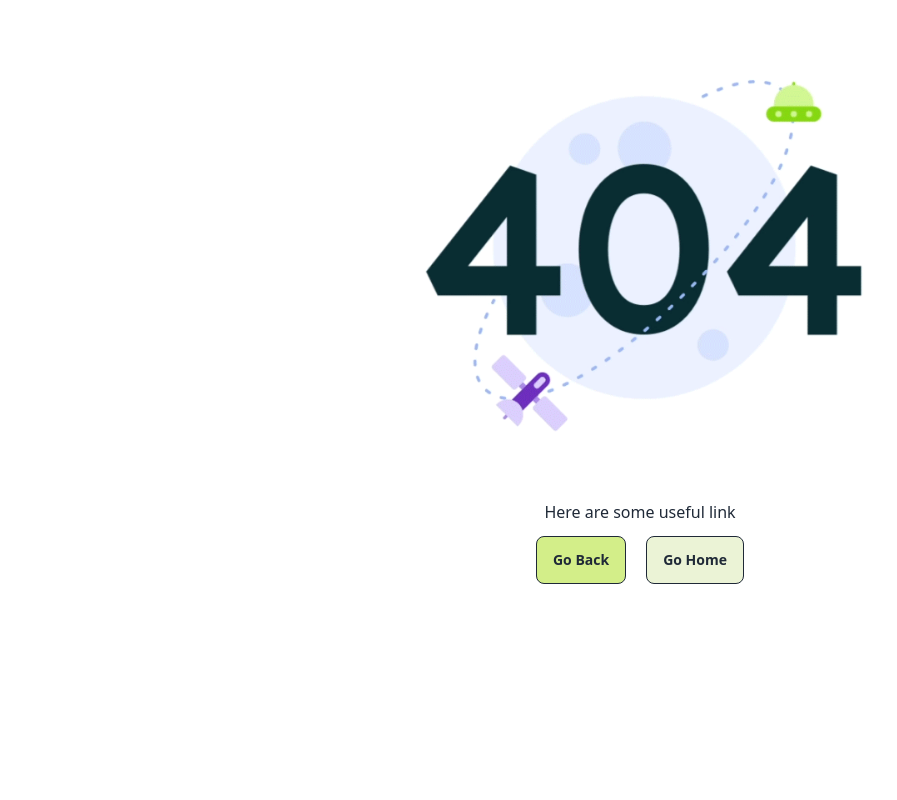
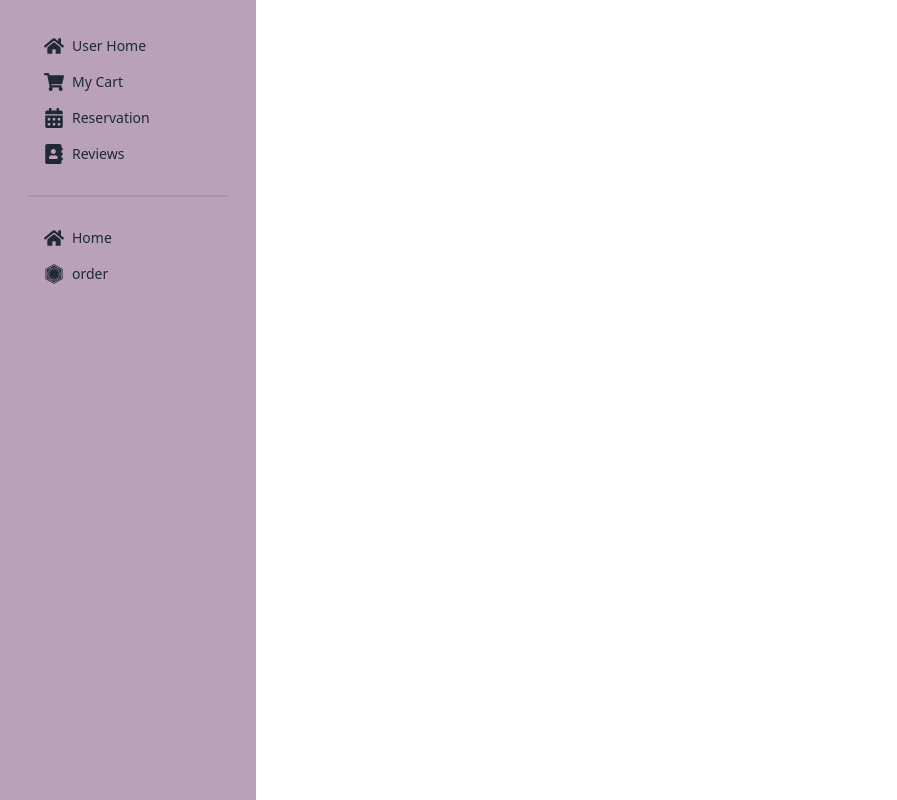
Before and after one commit to Md-Sufian-Jidan/bistro-boss-client-me, a React (Vite) app: page /dashboard in a window 1280 px wide. Shown: the whole page, without its empty margins (0-897 px from the left). Built offline with nearby package versions, Linux system fonts and the light colour scheme; no server answers.

Commit message:
dashboard route and cart route added

```diff
--- a/src/Hooks/useCart.jsx
+++ b/src/Hooks/useCart.jsx
@@ -7,10 +7,10 @@ const useCart = () => {
     const { data: carts = [], refetch } = useQuery({
         queryKey: ["carts"],
         queryFn: async () => {
-            const res = await axiosSecure.get(`/carts`);
+            const {data} = await axiosSecure.get(`/carts`);
             // const res = axios.get(`${import.meta.env.VITE_API_URL}/carts`)
-            console.log(res.data);
-            return res.data;
+            // console.log(data);
+            return data;
         }
     })
     return [carts, refetch];
--- /dev/null
+++ b/src/Layout/Dashboard.jsx
@@ -0,0 +1,42 @@
+import { FaAddressBook, FaCalendarAlt, FaHome, FaShoppingCart } from "react-icons/fa";
+import { FaFirstOrder } from "react-icons/fa6";
+import { NavLink, Outlet } from "react-router-dom";
+
+const Dashboard = () => {
+    return (
+        <div className="flex mx-auto">
+            {/* dashboard sidebar */}
+            <div className="w-64 min-h-screen bg-[#521452]/40 p-5">
+                <ul className="menu">
+                    <li>
+                        <NavLink to="/dashboard/user-home"><FaHome size={20} />User Home</NavLink>
+                    </li>
+                    <li>
+                        <NavLink to="/dashboard/my-cart" end><FaShoppingCart size={20} /> My Cart</NavLink>
+                    </li>
+                    <li>
+                        <NavLink to="/dashboard/reservation"><FaCalendarAlt size={20} />Reservation</NavLink>
+                    </li>
+                    <li>
+                        <NavLink to="/dashboard/reviews"><FaAddressBook size={20} />Reviews</NavLink>
+                    </li>
+                    <div className="divider"></div>
+                    <li>
+                        <NavLink to="/"><FaHome size={20} />Home</NavLink>
+                    </li>
+                    <li>
+                        <NavLink to="/order/salad"><FaFirstOrder size={20} />order</NavLink>
+                    </li>
+                </ul>
+            </div>
+
+            <div className="flex-1 p-8">
+                {/* dashboard content */}
+                <Outlet />
+            </div>
+
+        </div>
+    );
+};
+
+export default Dashboard;
--- /dev/null
+++ b/src/Pages/Dashboard/Cart/Cart.jsx
@@ -0,0 +1,59 @@
+import { FaTrashAlt } from "react-icons/fa";
+import useCart from "../../../Hooks/useCart";
+
+const Cart = () => {
+    const [carts] = useCart();
+    const totalPrice = carts.reduce((acc, item) => (acc + item.price), 0)
+    // console.log(totalPrice);
+    return (
+        <div>
+            <div className="flex justify-around items-center">
+                <h2 className="text-4xl">my cart</h2>
+                <p className="text-4xl">Total Price : ${totalPrice}</p>
+                <button className="btn btn-outline bg-[#f1e07c]">Pay</button>
+            </div>
+            <div className="overflow-x-auto mt-10">
+                <table className="table">
+                    {/* head */}
+                    <thead>
+                        <tr>
+                            <th>Item Image</th>
+                            <th>Item Name</th>
+                            <th>Price</th>
+                            <th>Action</th>
+                        </tr>
+                    </thead>
+                    <tbody>
+                        {/* row 1 */}
+                        {
+                            carts?.map((item) => (
+                                <tr key={item._id}>
+                                    <td>
+                                        <div className="flex items-center gap-3">
+                                            <div className="avatar">
+                                                <div className="mask mask-squircle w-12 h-12">
+                                                    <img src={item?.image} />
+                                                </div>
+                                            </div>
+                                        </div>
+                                    </td>
+                                    <td>
+                                        {item?.name}
+                                    </td>
+                                    <td>{item?.price}</td>
+                                    <th>
+                                        <button className="btn btn-ghost">
+                                            <FaTrashAlt size={16} />
+                                        </button>
+                                    </th>
+                                </tr>
+                            ))
+                        }
+                    </tbody>
+                </table>
+            </div>
+        </div>
+    );
+};
+
+export default Cart;
--- a/src/Pages/ErrorPage/ErrorPage.jsx
+++ b/src/Pages/ErrorPage/ErrorPage.jsx
@@ -7,7 +7,8 @@ const ErrorPage = () => {
             <div className='flex justify-center'>
                 <img className='h-[500px]' src={img} alt="" />
             </div>
-            <div className='flex flex-col justify-center items-center gap-3'>
+            <div className='flex flex-col justify-center items-center gap-3 space-y-2'>
+                <p className='text-2xl'>page not found</p>
                 <p>Here are some useful link</p>
                 <div className='flex justify-center items-center gap-5'>
                     <button onClick={() => navigate(-1)} className='btn btn-outline bg-[#d3ee89]'>Go Back</button>
--- a/src/Pages/Home/ChefRecommend/ChefCard.jsx
+++ b/src/Pages/Home/ChefRecommend/ChefCard.jsx
@@ -5,13 +5,15 @@ import Swal from 'sweetalert2/dist/sweetalert2.js'
 import 'sweetalert2/src/sweetalert2.scss'
 import { useNavigate } from 'react-router-dom';
 import useAxiosSecure from '../../../Hooks/useAxiosSecure';
+import useCart from '../../../Hooks/useCart';
 
 const ChefCard = ({ item }) => {
     const { image, name, recipe, _id, price } = item;
+    const [, refetch] = useCart();
     const { user } = useAuth();
     const navigate = useNavigate();
     const axiosSecure = useAxiosSecure();
-    const handleAddToCart = (food) => {
+    const handleAddToCart = () => {
         // console.log('add the item to db', food);
         if (user && user.email) {
             // cart item send to the database
@@ -23,12 +25,13 @@ const ChefCard = ({ item }) => {
                 price,
             };
             axiosSecure.post('/carts', cardItem)
-            .then(res => {
-                console.log(res.data);
-                if(res.data.insertedId) {
-                    toast.success(`${name} is added to cart`)
-                }
-            })
+                .then(res => {
+                    console.log(res.data);
+                    if (res.data.insertedId) {
+                        toast.success(`${name} is added to cart`);
+                        refetch();
+                    }
+                });
         }
         else {
             Swal.fire({
@@ -39,7 +42,7 @@ const ChefCard = ({ item }) => {
                 confirmButtonColor: "#3085d6",
                 cancelButtonColor: "#d33",
                 confirmButtonText: "Yes, Login"
-            }).then((result) => {
+            }).then(() => {
                 navigate('/login')
             });
         }
@@ -55,7 +58,7 @@ const ChefCard = ({ item }) => {
                 <h2 className="card-title">{name}</h2>
                 <p className="font-normal">{recipe}</p>
                 <div className="card-actions">
-                    <button onClick={() => handleAddToCart(item)} className="btn btn-outline border-0 border-b-4 text-[#BB8506]">Add to Cart</button>
+                    <button onClick={() => handleAddToCart()} className="btn btn-outline border-0 border-b-4 text-[#BB8506]">Add to Cart</button>
                 </div>
             </div>
         </div>
--- a/src/Pages/Shared/Navbar/Navbar.jsx
+++ b/src/Pages/Shared/Navbar/Navbar.jsx
@@ -7,7 +7,7 @@ import useCart from "../../../Hooks/useCart";
 
 const Navbar = () => {
     const [carts] = useCart();
-    console.log(carts);
+    // console.log(carts);
     const { user, logout } = useAuth();
     const handleLogout = () => {
         logout()
@@ -28,7 +28,7 @@ const Navbar = () => {
         <NavLink className={({ isActive }) => isActive ? "p-3 border-0 border-b-2 border-b-pink-500 mr-2" : "p-3 mr-2"} to="/dashboard">
             <button className="flex items-center">
                 <FaCartArrowDown size={20} />
-                <div className="badge badge-secondary">+{carts?.length}</div>
+                <div className="badge badge-outline bg-[#ffadad]">+{carts?.length}</div>
             </button>
         </NavLink>
     </>
@@ -44,7 +44,7 @@ const Navbar = () => {
                         {navLinks}
                     </ul>
                 </div>
-                <a className="btn btn-ghost text-xl">Jj <br />Restaurant</a>
+                <Link to="/" className="btn btn-ghost text-xl">Jj <br />Restaurant</Link>
             </div>
             <div className="navbar-center hidden lg:flex">
                 <ul className="menu menu-horizontal px-1">
```
Also changed, not shown: src/Routes/Routes.jsx (+14 -0 lines).
